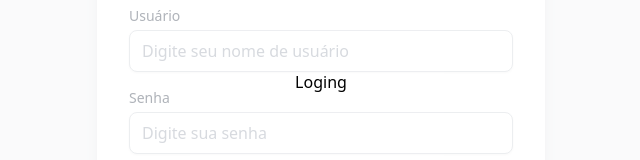
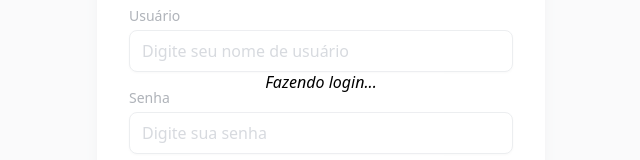
Before and after one commit to andrehsvictor/Dailydo-Client, a React (Vite) app: page / in a window 1280 px wide. Both pictures are taken after a click on the button "Entrar". Shown: the part 318-478 px from the top of the page, without its empty margins (319-959 px from the left). Built offline with nearby package versions, Linux system fonts and the light colour scheme; no server answers.

Commit message:
refactor: replaced url for the environment variable

```diff
--- a/src/pages/login/LoginPage.tsx
+++ b/src/pages/login/LoginPage.tsx
@@ -27,7 +27,7 @@ const LoginPage = () => {
   const handleSubmit = async (event: React.FormEvent<any>) => {
     event.preventDefault();
     setDoingLogin(true);
-    const request = await fetch("https://dailydo-api.onrender.com/auth/login", {
+    const request = await fetch(`${import.meta.env.VITE_API_URL}/auth/login`, {
       method: "POST",
       body: JSON.stringify({ username, password }),
       headers: {
@@ -60,7 +60,7 @@ const LoginPage = () => {
     while (doingLogin) {
       return (
         <div className="fixed w-screen h-screen bg-white bg-opacity-60 flex items-center justify-center">
-          <h1 className="m-auto">Loging</h1>
+          <h1 className="m-auto italic">Fazendo login...</h1>
         </div>
       );
     }
```
